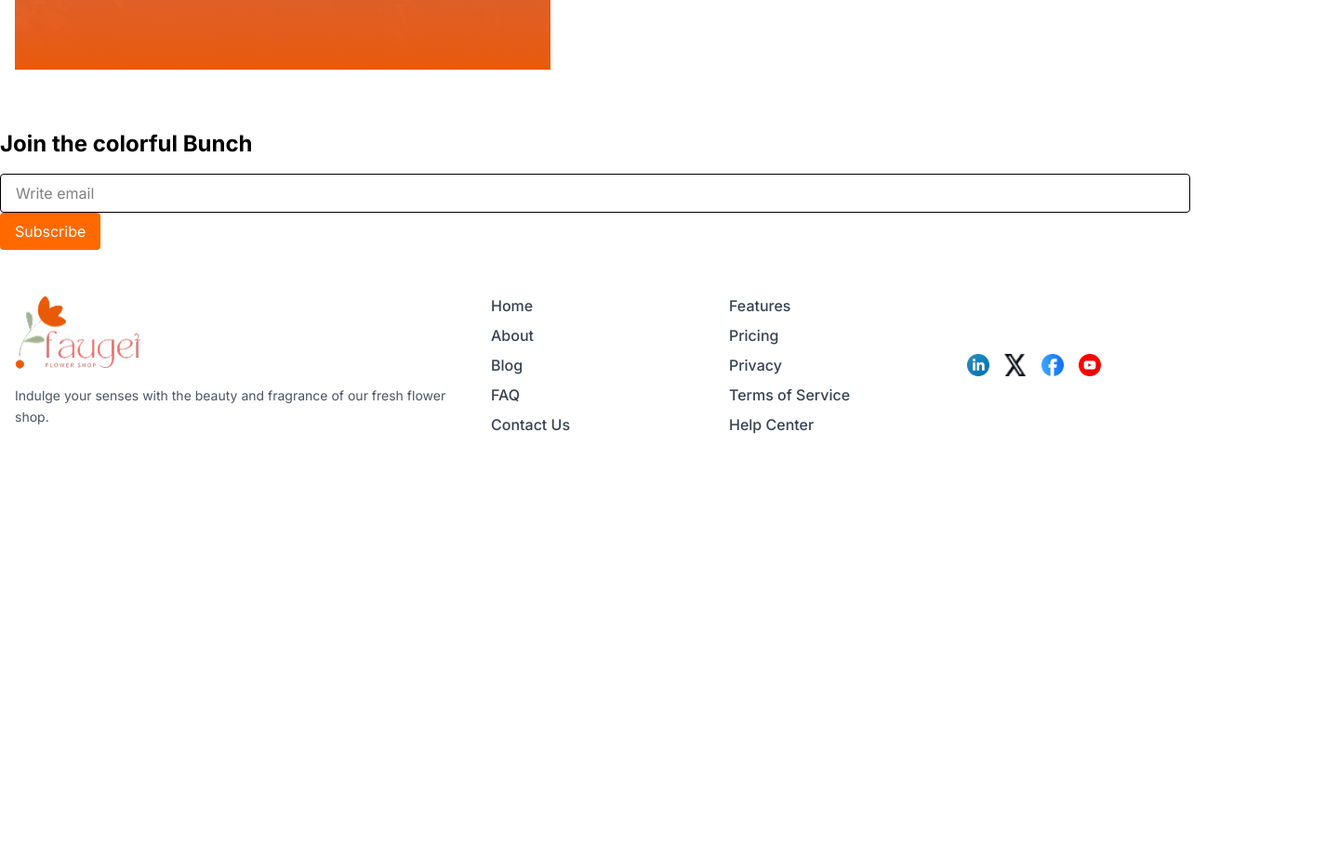
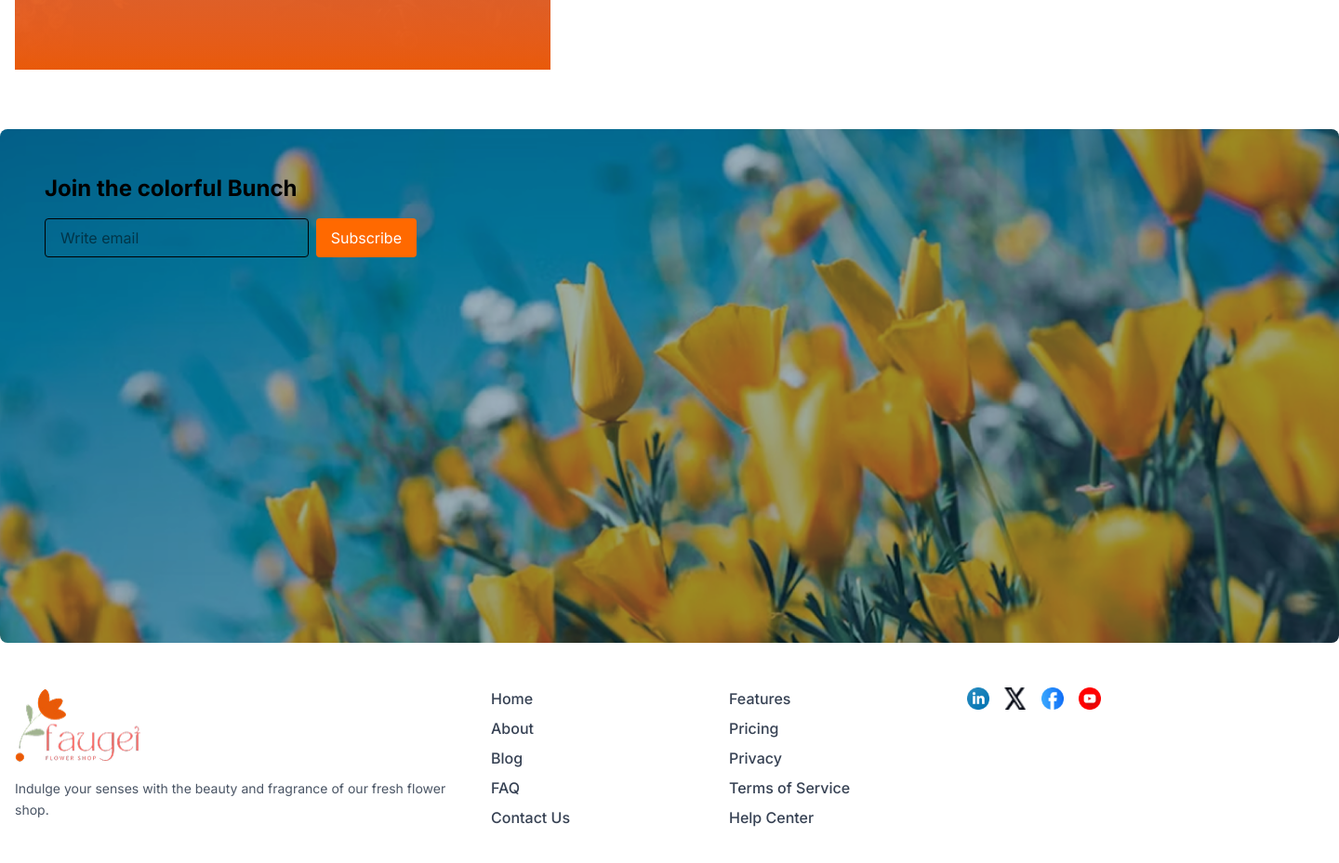
Before and after one commit to anikr311/Responsive-Flowers, a plain HTML site: page index.html in a window 1280 px wide. Shown: the part 2220-3149 px from the top of the page at 93% size, 1440 px wide, since content can reach past the window. Before the commit the page ends 2737 px from the top, so only its background shows below. Drawn offline with nearby package versions, Linux system fonts and the light colour scheme.

Commit message:
added update

```diff
--- a/index.html
+++ b/index.html
@@ -303,37 +303,41 @@
       <section></section>
 
       <!-- Subscribe -->
-      <section class="">
+      <section
+        class="bg-[url('../assets/news-letter-bg.png')] bg-cover bg-center w-[1440px] h-[553px] p-6 rounded-lg"
+      >
+        <div class="p-6 rounded-md max-w-md">
           <h3 class="text-2xl font-bold mb-4">Join the colorful Bunch</h3>
-        <form class="">
+          <form class="flex flex-col sm:flex-row gap-2">
             <input
               type="email"
               placeholder="Write email"
-            class="px-4 py-2 rounded border w-full"
+              class="px-4 py-2 rounded border w-full sm:w-auto flex-grow"
             />
             <button
               type="submit"
-            class="bg-orange-500 text-white px-4 py-2 rounded"
+              class="bg-orange-500 text-white px-4 py-2 rounded hover:bg-orange-600"
             >
               Subscribe
             </button>
           </form>
+        </div>
       </section>
     </main>
 
     <!-- Footer -->
-    <footer class="px-4 py-12 text-center md:text-left">
+    <footer class="px-4 py-12 text-left">
       <div
         class="max-w-7xl mx-auto grid grid-cols-1 md:grid-cols-4 lg:grid-cols-5 gap-8"
       >
         <!-- Logo and Description -->
         <div class="col-span-full md:col-span-1 lg:col-span-2">
           <img
-            class="w-[135px] h-[82px] mx-auto md:mx-0"
+            class="w-[135px] h-[82px] mb-4"
             src="assets/logo.png"
             alt="Logo"
           />
-          <p class="text-sm leading-relaxed mt-4 text-gray-600">
+          <p class="text-sm leading-relaxed text-gray-600">
             Indulge your senses with the beauty and fragrance of our fresh
             flower shop.
           </p>
@@ -364,9 +368,7 @@
         </div>
 
         <!-- Social Media Icons -->
-        <div
-          class="flex items-center justify-center md:justify-start space-x-4"
-        >
+        <div class="flex flex-wrap items-start space-x-4">
           <a href="#"
             ><img src="assets/icon-linkedin.png" alt="LinkedIn" class="w-6 h-6"
           /></a>
```
Lines whose indentation alone changed are shown as unchanged.
